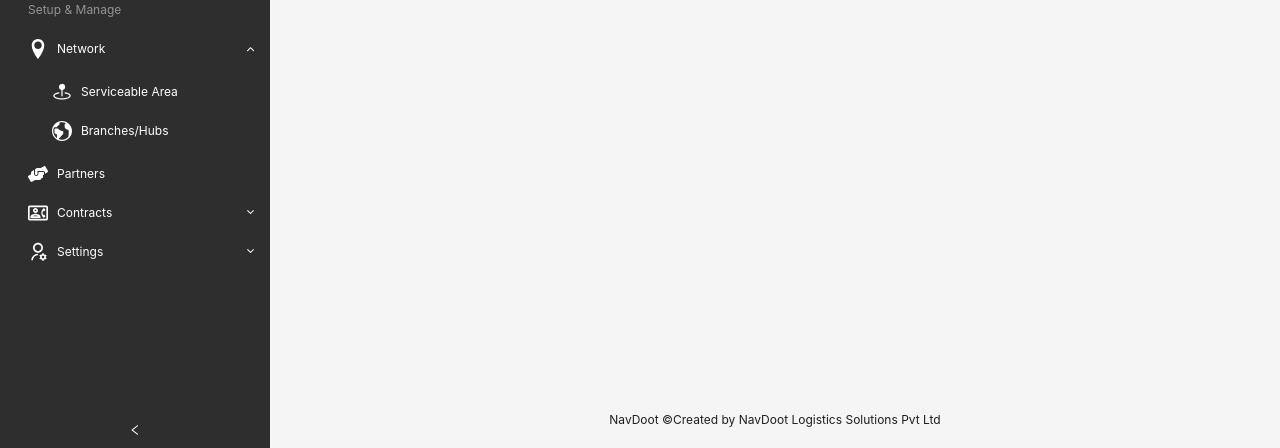
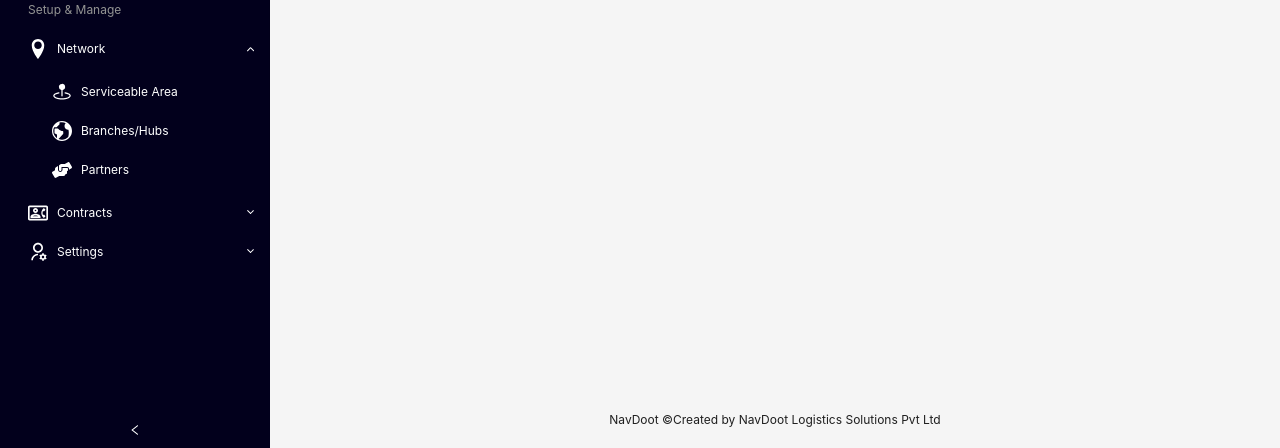
Before and after one commit to TameshwarNirmalkar/nav_doot, a Next.js app: page /location/country in a window 1280 px wide. Shown: the part 349-797 px from the top of the page. Built offline with nearby package versions, Linux system fonts and the light colour scheme; no server answers; what @ant-design/nextjs-registry would draw is missing.

Commit message:
side color change

```diff
--- a/src/app/(authorized)/layout.tsx
+++ b/src/app/(authorized)/layout.tsx
@@ -22,16 +22,7 @@ import { MdDashboardCustomize, MdDeliveryDining, MdGpsFixed, MdOutlineContactPho
 import { PiApplePodcastsLogoFill, PiMapPinSimpleAreaFill, PiUsersFill } from 'react-icons/pi';
 import { RiCustomerService2Fill, RiPagesLine, RiTimeZoneFill, RiUploadCloud2Fill, RiUserSettingsLine } from 'react-icons/ri';
 import { SiGitbook, SiNaver, SiProducthunt, SiVictoriametrics } from 'react-icons/si';
-import {
-  TbBinaryTree2Filled,
-  TbBrandGoogleAnalytics,
-  TbGpsFilled,
-  TbLayoutSidebarLeftCollapse,
-  TbLayoutSidebarRightCollapse,
-  TbShoppingBagSearch,
-  TbTimelineEventPlus,
-  TbTransactionRupee,
-} from 'react-icons/tb';
+import { TbBinaryTree2Filled, TbBrandGoogleAnalytics, TbGpsFilled, TbLayoutSidebarLeftCollapse, TbLayoutSidebarRightCollapse, TbShoppingBagSearch, TbTimelineEventPlus, TbTransactionRupee } from 'react-icons/tb';
 
 const siderStyle: React.CSSProperties = {
   overflow: 'auto',
@@ -42,7 +33,7 @@ const siderStyle: React.CSSProperties = {
   bottom: 0,
   scrollbarWidth: 'thin',
   scrollbarGutter: 'auto',
-  backgroundColor: '#2e2e2e',
+  backgroundColor: '#02001c',
   border: 'none',
 };
 
@@ -171,12 +162,14 @@ const items: Array<MenuItem> = [
       //   icon: <IoIosBarcode size={20} />,
       //   label: <Link href={'/location/postal_code'}>Postal Code</Link>,
       // },
-    ],
-  },
       {
         key: 'partners',
         icon: <FaHandsHelping size={20} />,
         label: <Link href={'/partners'}>Partners</Link>,
+      },
+    ],
+  },
+
   // children: [
   //   {
   //     key: 'customers',
@@ -199,7 +192,7 @@ const items: Array<MenuItem> = [
   //     label: <Link href={'/partners/agents'}>Agents/Associates</Link>,
   //   },
   // ],
-  },
+  // },
   {
     key: 'contracts',
     icon: <MdOutlineContactPhone size={20} />,
--- a/src/theme/themeConfig.ts
+++ b/src/theme/themeConfig.ts
@@ -1,7 +1,7 @@
 import { type ThemeConfig, theme } from 'antd';
 
 const grayColor = '#504f4f';
-const grayBgcolor = '#2e2e2e';
+const grayBgcolor = '#02001c';
 
 const customTheme: ThemeConfig = {
   algorithm: theme.compactAlgorithm,
```
Lines whose indentation alone changed are shown as unchanged.
